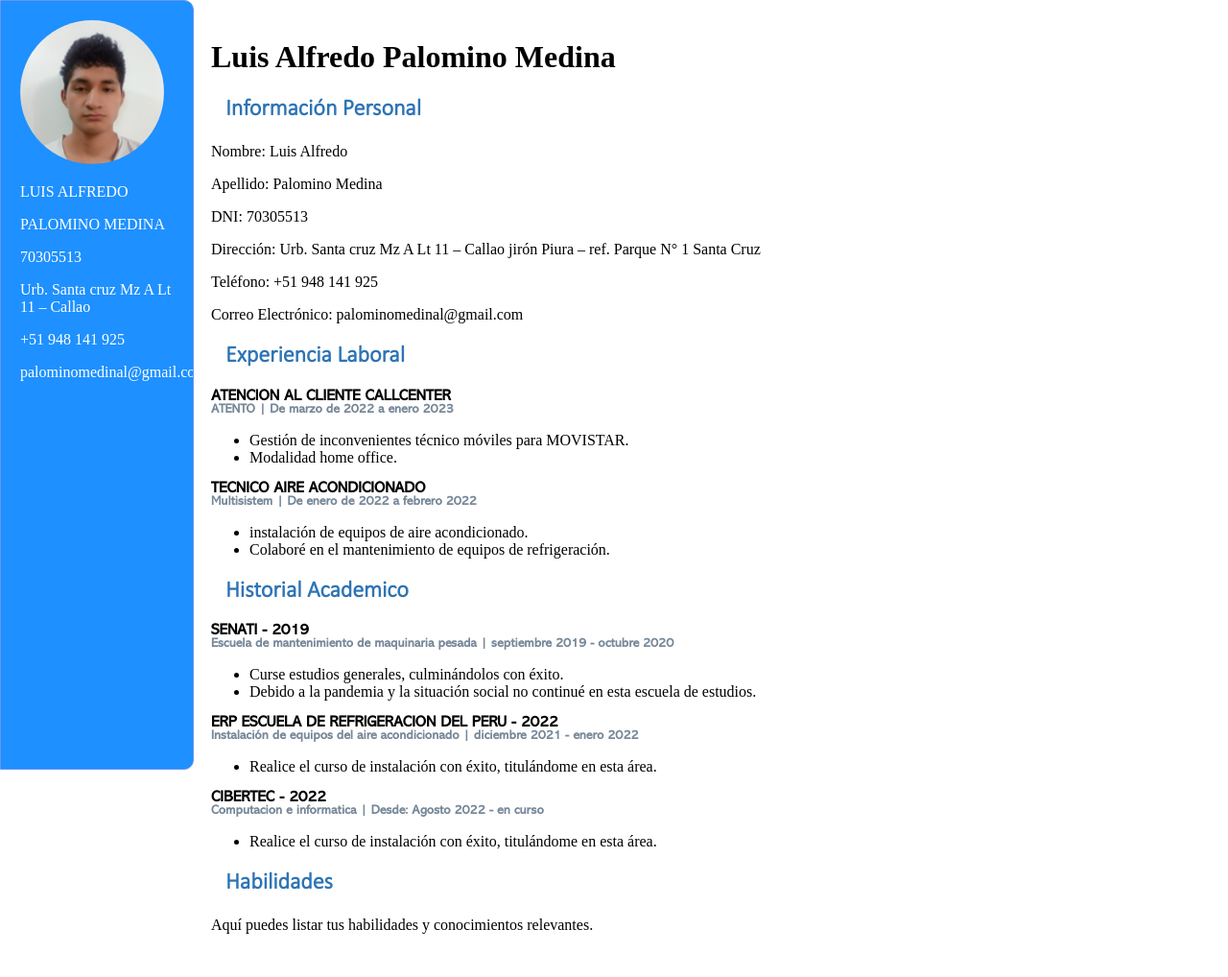
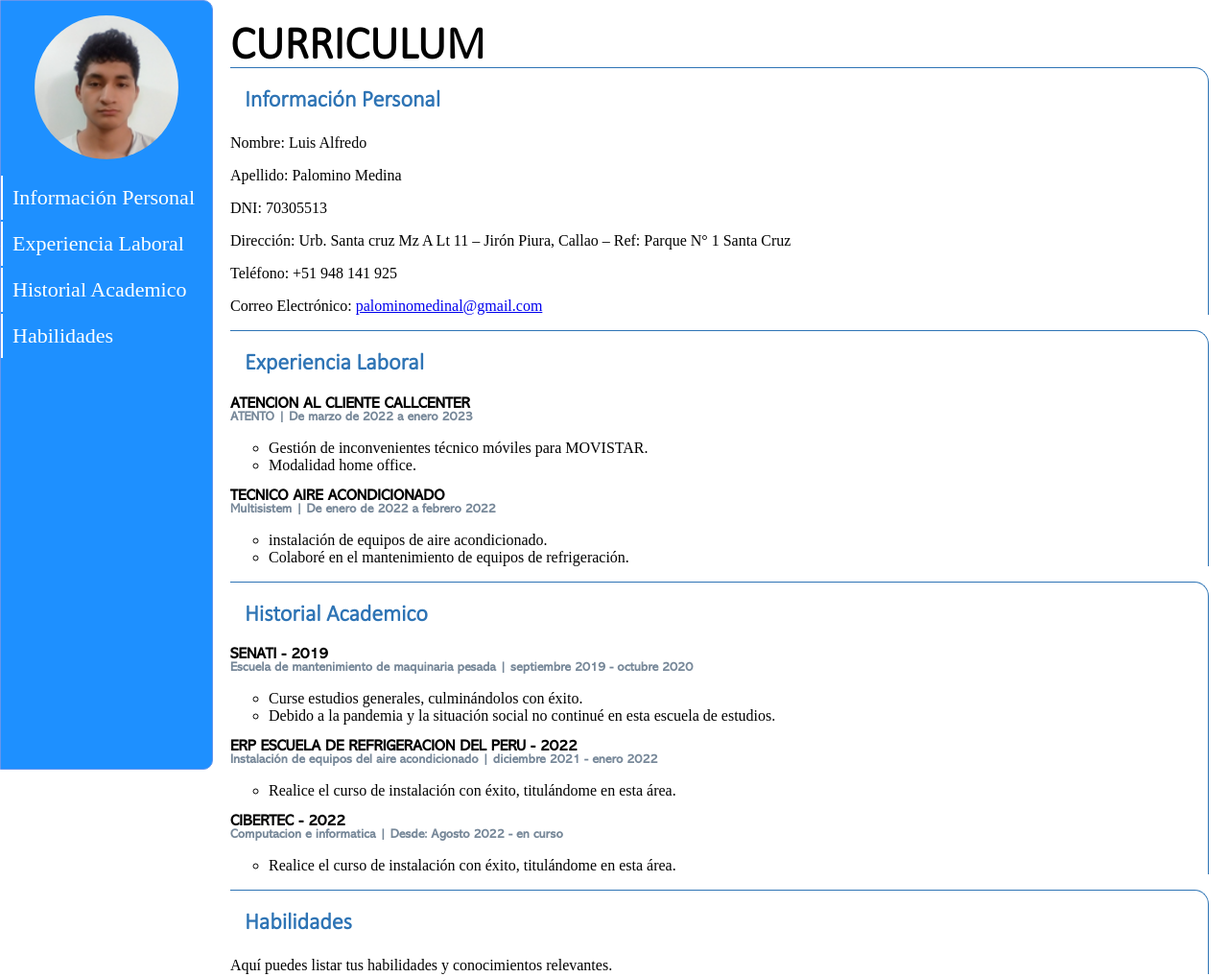
Before and after one commit to literame/micv, a plain HTML site: page index.html in a window 1280 px wide. Shown: the whole page at 96% size. Drawn offline with nearby package versions, Linux system fonts and the light colour scheme.

Commit message:
maquetado

```diff
--- a/index.html
+++ b/index.html
@@ -12,34 +12,37 @@
     <div class="sidebar">
 
         <div class="perfil">
+          <div class="foto">
             <img src="perfil.png" alt="LUIS ALFREDO">
-            <p>LUIS ALFREDO</p>
-            <p>PALOMINO MEDINA</p>
-            <P>70305513</P>
-            <P>Urb. Santa cruz Mz A Lt 11 – Callao</P>
-            <P>+51 948 141 925</P>
-            <P>palominomedinal@gmail.com</P>
+          </div>
+
+
+
+            <a id="opt"  href="#Información">Información Personal</a>
+            <a id="opt" href="#Experiencia">Experiencia Laboral</a>
+            <a id="opt" href="#Historial">Historial Academico</a>
+            <a id="opt" href="#Habilidades">Habilidades</a>
 
         </div>
     </div>
 
     <div class="content">
-    <h1>Luis Alfredo Palomino Medina</h1>
 
+      <p class="usuario">CURRICULUM</p>
     <div class="section">
-      <h2>Información Personal</h2>
+      <h2 id="Información">Información Personal</h2>
       <p>Nombre: Luis Alfredo </p>
       <p>Apellido: Palomino Medina</p>
       <p>DNI: 70305513</p>
-      <p>Dirección: Urb. Santa cruz Mz A Lt 11 – Callao
-        jirón Piura – ref. Parque N° 1 Santa Cruz
+      <p>Dirección: Urb. Santa cruz Mz A Lt 11 – Jirón Piura, Callao
+         – Ref: Parque N° 1 Santa Cruz
         </p>
       <p>Teléfono: +51 948 141 925</p>
-      <p>Correo Electrónico: palominomedinal@gmail.com</p>
+      <p>Correo Electrónico: <a href="mailto:palominomedinal@gmail.com">palominomedinal@gmail.com</a></p>
     </div>
 
     <div class="section">
-      <h2>Experiencia Laboral</h2>
+      <h2 id="Experiencia">Experiencia Laboral</h2>
       <section>
         <h4>
             ATENCION AL CLIENTE CALLCENTER
@@ -74,7 +77,7 @@
     </div>
 
     <div class="section">
-      <h2>Historial Academico</h2>
+      <h2 id="Historial">Historial Academico</h2>
         <section>
             <h4>SENATI - 2019</h4>
             <h5>Escuela de mantenimiento de maquinaria pesada | septiembre 2019 - octubre 2020</h5>
@@ -110,7 +113,7 @@
 </div>
 
     <div class="section">
-      <h2>Habilidades</h2>
+      <h2 id="Habilidades">Habilidades</h2>
       <p>Aquí puedes listar tus habilidades y conocimientos relevantes.</p>
     </div>
 
--- a/index.js
+++ b/index.js
@@ -1,14 +1,19 @@
 $(document).ready(function() {
     var isOpen = false;
+    $(".content").animate({marginLeft: "220px"});
     $(".sidebar").click(function() {
       if (isOpen) {
-        $(".sidebar").animate({width: "200px"});
-        $(".content").animate({marginLeft: "200px"});
-        $(".perfil").animate({display:"none"});
+        $(".sidebar").animate({width: "220px"});
+        $(".content").animate({marginLeft: "220px"});
+        $(".perfil .foto img").animate({width: "150px",height: "150px"});
+        $(".opt").animate({display: "block",fontsize:"22px"});
+
       } else {
-        $(".sidebar").animate({width: "50px"});
-        $(".content").animate({marginLeft: "50px"});
-        $(".perfil").animate({display:"flex"});
+        $(".sidebar").animate({width: "80px"});
+        $(".content").animate({marginLeft: "80px"});
+        $(".perfil .foto img").animate({width: "50px",height: "50px"});
+        $(".opt").animate({display: "none",fontsize:"10px"});
+
       }
       isOpen = !isOpen;
     });
--- a/style.css
+++ b/style.css
@@ -1,30 +1,4 @@
-/*
-*{
 
-    margin: 0;
-    padding: 0;
-}
-html, body {
-    margin: 0;
-    padding: 0;
-    height: 100%;
-    background: white;
-  }
-
-#contenedor{
-    height: 100%;
-    width: 100%;
-    padding: 10px 0;
-    background: white;
-}
-
-.ladoD {
-    border-radius: 0 10px 10px 0 ;
-    border: 1px solid cornflowerblue;
-    background-color: cornflowerblue;
-    width: 10%;
-    height: 95%;
-  } */
   @font-face {
     font-family: 'caliLight';
     src: url('calibril.ttf') format('truetype');
@@ -34,6 +8,11 @@ html, body {
     src: url('abadyMT.otf') format('truetype');
   }
 
+   ::selection {
+    background-color: lightslategray;
+    color: white;
+ }
+
   body {
     margin: 0;
 
@@ -41,7 +20,7 @@ html, body {
 
   .sidebar {
     height: 100%;
-    width: 200px;
+    width: 220px;
     background-color: dodgerblue;
     border-radius: 0 10px 10px 0 ;
     border: 1px solid cornflowerblue;
@@ -50,7 +29,7 @@ html, body {
     color: white;
   }
   .content {
-    margin-left: 200px;
+
     padding: 20px;
     background: white;
 
@@ -73,14 +52,63 @@ html, body {
     font-family: abadi;
     margin: 0;
   }
- .perfil{
-    margin: 20px;
-
+  .perfil{
+    margin: 0px;
+    box-sizing: border-box;
  }
 
-  .perfil img{
+
+
+ .usuario{
+
+    font-family: caliLight;
+    font-weight: bold;
+
+    height: 50px;
+    margin: 0;
+    background: white;
+    font-size: 48px;
+ }
+
+ .perfil a{
+  display: block;
+  width: 100%;
+  text-decoration: none;
+  color: white;
+  font-size: 22px;
+  padding: 10px;
+  border-left: 2px solid white;
+  margin: 2px 0;
+ }
+
+ .perfil a:hover{
+  border-left: 5px solid white;
+  border-top: 1px solid white;
+  border-bottom: 1px solid white;
+ }
+ ul {
+    list-style-type: none;
+  }
+  .perfil .foto{
+    width: 100%;
+    height: 180px;
+    display: flex;
+    justify-content: center;
+    align-items: center;
+  }
+  .perfil .foto img{
     width: 150px;
     height: 150px;
     border-radius: 50% 50%;
 
   }
+  ul li{
+    list-style-type: circle;
+
+  }
+
+  .section{
+    border-top: 1px solid #2E74B5;
+    border-right: 1px solid #2E74B5;
+    border-radius: 0 15px 0 0 ;
+  }
```
